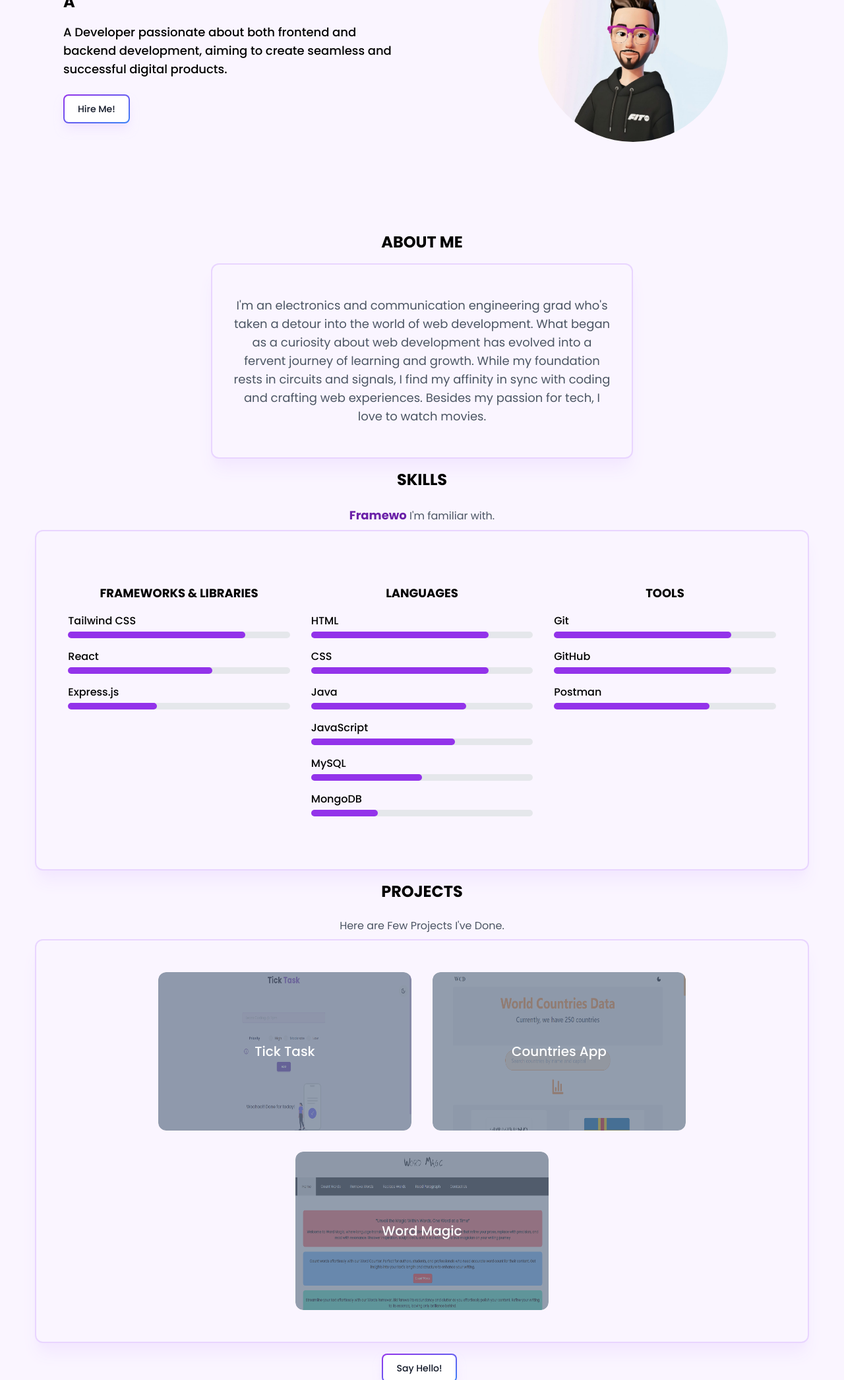
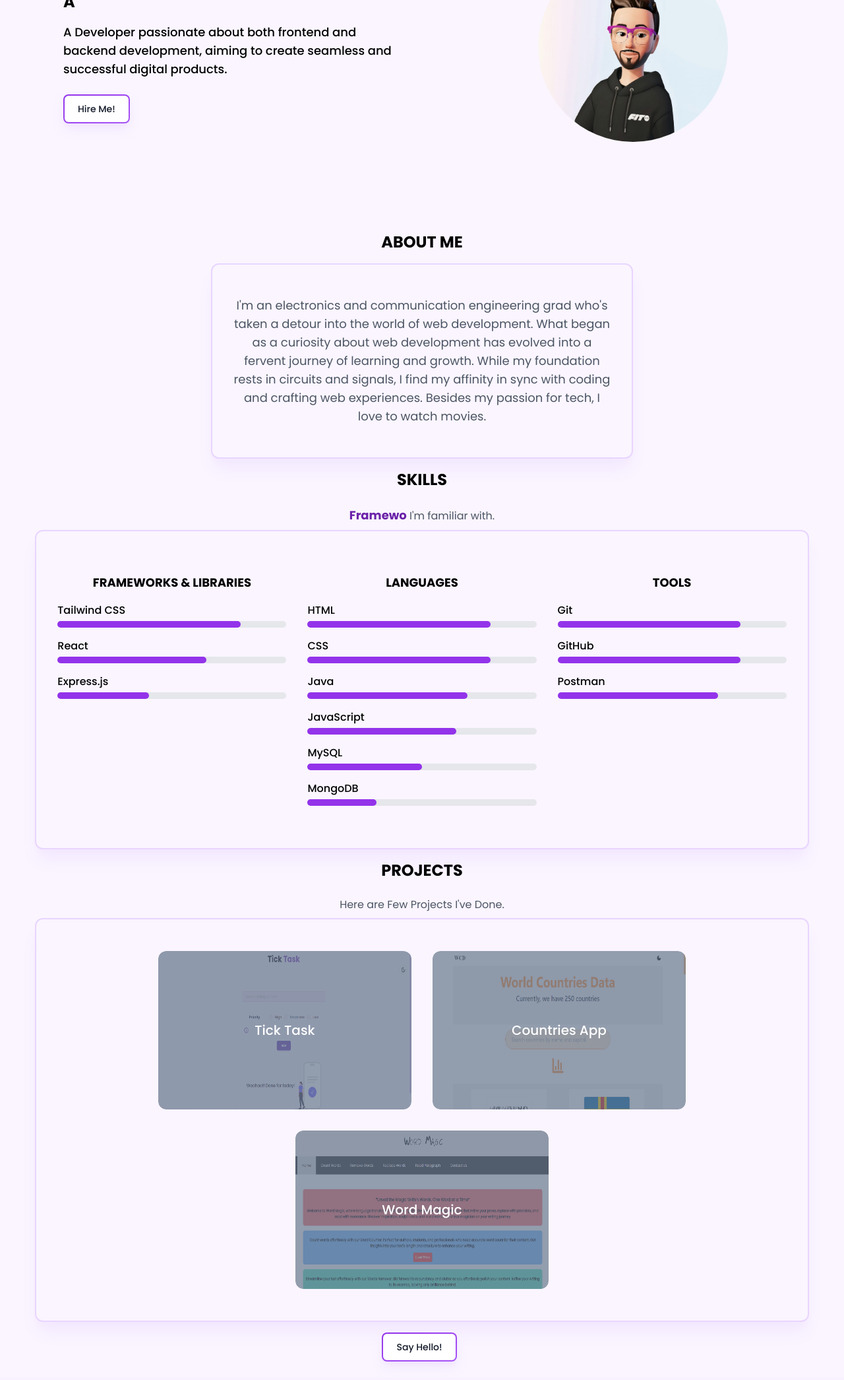
Before and after one commit to Krishrx/krishrx.github.io, a plain HTML site: page index.html in a window 1280 px wide. Shown: the part 281-2372 px from the top of the page at 66% size. Drawn offline with nearby package versions, Linux system fonts and the light colour scheme.

Commit message:
altered btn color

```diff
--- a/index.html
+++ b/index.html
@@ -86,7 +86,7 @@
           <h1 class="text-xl md:text-2xl">A <span class="text-purple-800" id="changing-text"></span></h1>
           <p class="font-medium text-md md:text-lg py-2">A Developer passionate about both frontend and backend development, aiming to create seamless and successful digital products.</p>
           <div class="py-2">
-            <button class="openModalButton shadow-lg shadow-purple-200/50 relative inline-flex items-center justify-center p-0.5 mb-2 mr-2 overflow-hidden text-sm font-medium text-gray-900 rounded-lg group bg-gradient-to-br from-purple-600 to-blue-500 group-hover:from-purple-600 group-hover:to-blue-500 hover:text-white dark:text-white focus:ring-4 focus:outline-none focus:ring-blue-300 dark:focus:ring-blue-800">
+            <button class="openModalButton shadow-lg shadow-purple-200/50 relative inline-flex items-center justify-center p-0.5 mb-2 mr-2 overflow-hidden text-sm font-medium text-gray-900 rounded-lg group bg-gradient-to-br from-purple-600 to-purple-500 group-hover:from-purple-600 group-hover:to-purple-500 hover:text-white dark:text-white focus:ring-4 focus:outline-none focus:ring-purple-300 dark:focus:ring-purple-800">
             <span class="relative px-5 py-2.5 transition-all ease-in duration-75 bg-white dark:bg-gray-900 rounded-md group-hover:bg-opacity-0">
                 Hire Me!
             </span>
@@ -106,7 +106,7 @@
           <h1 class="text-2xl font-bold py-4 uppercase">About Me</h1>
         </div>
         <div class="w-11/12 text-center text-gray-600 p-4 px-8 md:w-1/2 md:px-0 md:text-lg shadow-xl shadow-purple-100 bg-purple-50 rounded-xl border-purple-200 border-2">
-          <p class="p-4 md:p-8">I'm an electronics and communication engineering grad who's taken a detour into the world of web development. What began as a curiosity about web development has evolved into a fervent journey of learning and growth. While my foundation rests in circuits and signals, I find my affinity in sync with coding and crafting web experiences. Besides my passion for tech, I love to watch movies.</p>
+          <p class="py-4 px-2 md:p-8">I'm an electronics and communication engineering grad who's taken a detour into the world of web development. What began as a curiosity about web development has evolved into a fervent journey of learning and growth. While my foundation rests in circuits and signals, I find my affinity in sync with coding and crafting web experiences. Besides my passion for tech, I love to watch movies.</p>
         </div>
       </section>
 
@@ -120,7 +120,7 @@
         </div>
 
         <!-- skills flex div -->
-        <div class="p-4 px-8 py-12 w-11/12 h-full shadow-xl shadow-purple-100 flex flex-col md:flex-row md:text-lg bg-purple-50 rounded-xl border-purple-200 border-2">
+        <div class="px-4 py-8 w-11/12 h-full shadow-xl shadow-purple-100 flex flex-col md:flex-row md:text-lg bg-purple-50 rounded-xl border-purple-200 border-2">
 
           <!-- Languages -->
           <div class="basis-1/3 p-4">
@@ -306,7 +306,7 @@
 
         <!-- contact button -->
         <div class="text-center py-4">
-          <button  class="openModalButton shadow-lg shadow-purple-200/50 relative inline-flex items-center justify-center p-0.5 mb-2 mr-2 overflow-hidden text-sm font-medium text-gray-900 rounded-lg group bg-gradient-to-br from-purple-600 to-blue-500 group-hover:from-purple-600 group-hover:to-blue-500 hover:text-white dark:text-white focus:ring-4 focus:outline-none focus:ring-blue-300 dark:focus:ring-blue-800">
+          <button  class="openModalButton shadow-lg shadow-purple-200/50 relative inline-flex items-center justify-center p-0.5 mb-2 mr-2 overflow-hidden text-sm font-medium text-gray-900 rounded-lg group bg-gradient-to-br from-purple-600 to-purple-500 group-hover:from-purple-600 group-hover:to-purple-500 hover:text-white dark:text-white focus:ring-4 focus:outline-none focus:ring-purple-300 dark:focus:ring-purple-800">
             <span class="relative px-5 py-2.5 transition-all ease-in duration-75 bg-white dark:bg-gray-900 rounded-md group-hover:bg-opacity-0">
                 Say Hello!
             </span>
@@ -344,7 +344,7 @@
 
 
               <div class="flex justify-center">
-                <button id="contact-submit" type="submit" class="shadow-lg shadow-purple-200/50 relative inline-flex items-center justify-center p-0.5 mb-2 mr-2 overflow-hidden text-sm font-medium text-gray-900 rounded-lg group bg-gradient-to-br from-purple-600 to-blue-500 group-hover:from-purple-600 group-hover:to-blue-500 hover:text-white dark:text-white focus:ring-4 focus:outline-none focus:ring-blue-300 dark:focus:ring-blue-800">
+                <button id="contact-submit" type="submit" class="shadow-lg shadow-purple-200/50 relative inline-flex items-center justify-center p-0.5 mb-2 mr-2 overflow-hidden text-sm font-medium text-gray-900 rounded-lg group bg-gradient-to-br from-purple-600 to-purple-500 group-hover:from-purple-600 group-hover:to-purple-500 hover:text-white dark:text-white focus:ring-4 focus:outline-none focus:ring-purple-300 dark:focus:ring-purple-800">
                   <span class="relative px-5 py-2.5 transition-all ease-in duration-75 bg-white dark:bg-gray-900 rounded-md group-hover:bg-opacity-0">
                     Send
                 </span>
```
